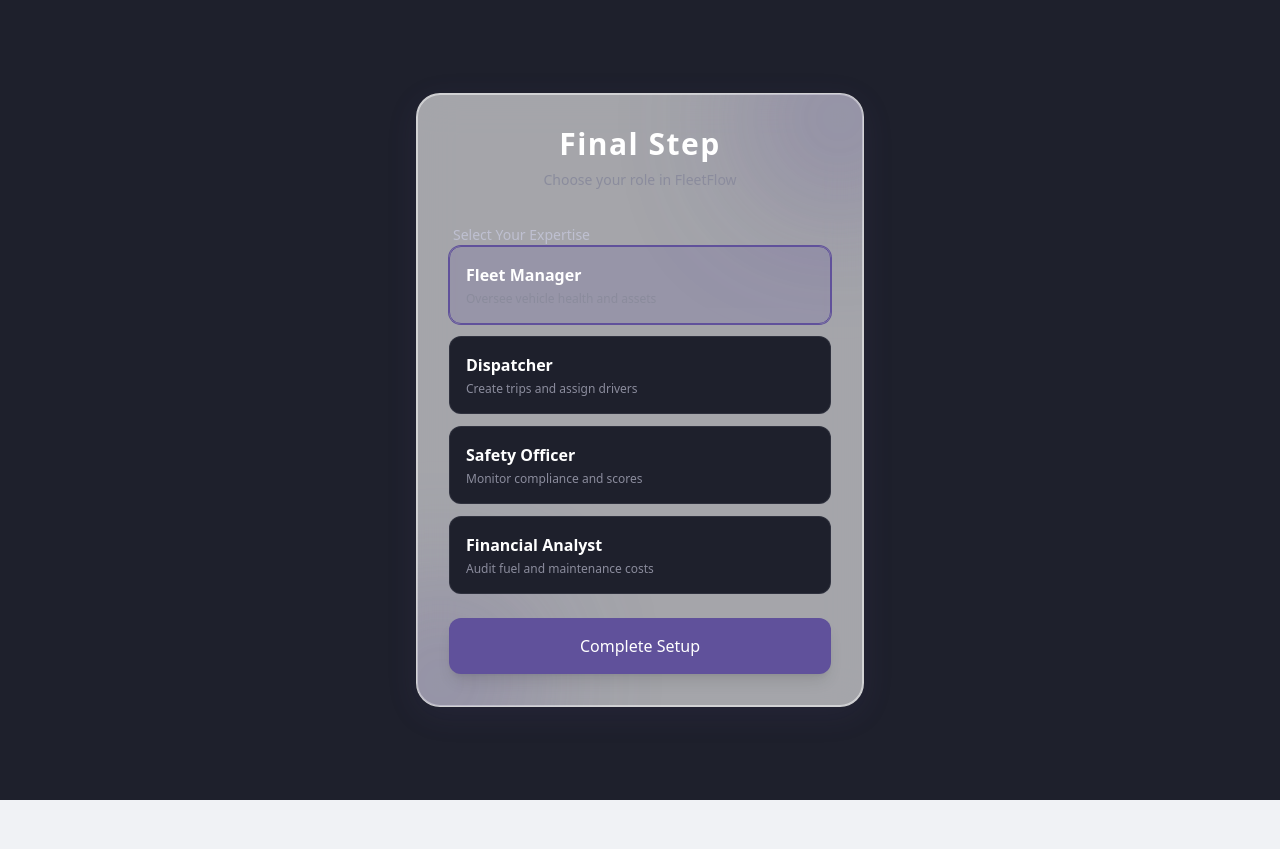
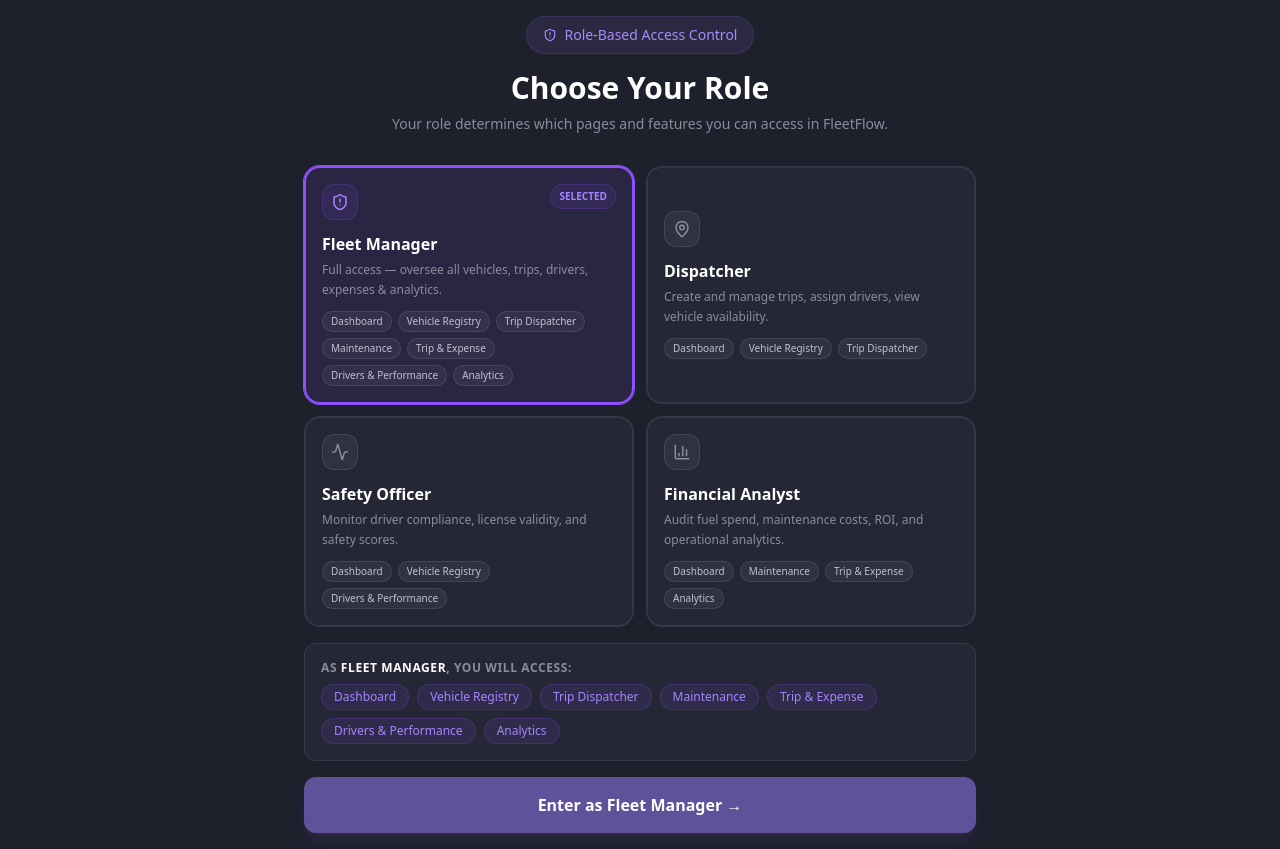
Before and after one commit to MirAfaqueAlli/fleetflow-logistics-management-system, a Next.js app: page /onboarding in a window 1280 px wide. Before the commit the page ends 800 px from the top, so only its background shows below. Built offline with nearby package versions, Linux system fonts and the light colour scheme; no server answers.

Commit message:
feat: add RBAC, smooth scroll, and update README

```diff
--- a/src/app/(dashboard)/analytics/page.tsx
+++ b/src/app/(dashboard)/analytics/page.tsx
@@ -1,7 +1,9 @@
 import { prisma } from "@/lib/prisma";
 import AnalyticsClient from "./AnalyticsClient";
+import { requireRole } from "@/lib/rbac";
 
 export default async function AnalyticsPage() {
+    await requireRole(["MANAGER", "FINANCIAL_ANALYST"]);
     // 1. Fetch raw data
     const [vehicles, trips, expenses] = await Promise.all([
         prisma.vehicle.findMany({
--- a/src/app/(dashboard)/expenses/page.tsx
+++ b/src/app/(dashboard)/expenses/page.tsx
@@ -1,7 +1,9 @@
 import { getExpenses, getVehicles } from "@/lib/actions/logistics";
 import ExpensesClient from "./ExpensesClient";
+import { requireRole } from "@/lib/rbac";
 
 export default async function ExpensesPage() {
+    await requireRole(["MANAGER", "FINANCIAL_ANALYST"]);
     const [rawExpenses, vehicles] = await Promise.all([
         getExpenses(),
         getVehicles(),
--- a/src/app/(dashboard)/maintenance/page.tsx
+++ b/src/app/(dashboard)/maintenance/page.tsx
@@ -1,8 +1,10 @@
 import { prisma } from "@/lib/prisma";
 import { getVehicles } from "@/lib/actions/logistics";
 import MaintenanceClient from "./MaintenanceClient";
+import { requireRole } from "@/lib/rbac";
 
 export default async function MaintenancePage() {
+    await requireRole(["MANAGER", "FINANCIAL_ANALYST"]);
     const [rawLogs, vehicles] = await Promise.all([
         prisma.maintenanceLog.findMany({
             include: { vehicle: true },
--- a/src/app/(dashboard)/performance/page.tsx
+++ b/src/app/(dashboard)/performance/page.tsx
@@ -1,7 +1,9 @@
 import { getDrivers } from "@/lib/actions/drivers";
 import PerformanceClient from "./PerformanceClient";
+import { requireRole } from "@/lib/rbac";
 
 export default async function PerformancePage() {
+    await requireRole(["MANAGER", "SAFETY_OFFICER"]);
     // Fetch all drivers and their completion stats via Prisma
     const drivers = await getDrivers();
 
--- a/src/app/(dashboard)/trips/page.tsx
+++ b/src/app/(dashboard)/trips/page.tsx
@@ -1,7 +1,9 @@
 import { getAvailableVehicles, getAvailableDrivers, getTrips } from "@/lib/actions/logistics";
 import TripsClient from "./TripsClient";
+import { requireRole } from "@/lib/rbac";
 
 export default async function TripsPage() {
+    await requireRole(["MANAGER", "DISPATCHER"]);
     const [vehicles, drivers, trips] = await Promise.all([
         getAvailableVehicles(),
         getAvailableDrivers(),
--- a/src/app/(dashboard)/vehicles/page.tsx
+++ b/src/app/(dashboard)/vehicles/page.tsx
@@ -1,7 +1,9 @@
 import { getVehicles } from "@/lib/actions/vehicles";
 import VehiclesClient from "./VehiclesClient";
+import { requireRole } from "@/lib/rbac";
 
 export default async function VehiclesPage() {
+    await requireRole(["MANAGER", "DISPATCHER", "SAFETY_OFFICER"]);
     // Fetch vehicles data on the server
     const vehicles = await getVehicles();
 
--- a/src/app/onboarding/page.tsx
+++ b/src/app/onboarding/page.tsx
@@ -5,6 +5,46 @@
 import { useSession } from "next-auth/react";
 import { updateUserRole } from "@/lib/actions/auth";
 import { Role } from "@prisma/client";
+import { ShieldAlert, Truck, MapPin, Activity, BarChart3, Wrench, Receipt, LayoutDashboard } from "lucide-react";
+
+const ROLES = [
+    {
+        value: "MANAGER",
+        label: "Fleet Manager",
+        desc: "Full access — oversee all vehicles, trips, drivers, expenses & analytics.",
+        color: "border-violet-500 ring-violet-500 bg-violet-500/10",
+        badgeColor: "text-violet-400 bg-violet-500/10 border-violet-500/20",
+        icon: ShieldAlert,
+        pages: ["Dashboard", "Vehicle Registry", "Trip Dispatcher", "Maintenance", "Trip & Expense", "Drivers & Performance", "Analytics"],
+    },
+    {
+        value: "DISPATCHER",
+        label: "Dispatcher",
+        desc: "Create and manage trips, assign drivers, view vehicle availability.",
+        color: "border-blue-500 ring-blue-500 bg-blue-500/10",
+        badgeColor: "text-blue-400 bg-blue-500/10 border-blue-500/20",
+        icon: MapPin,
+        pages: ["Dashboard", "Vehicle Registry", "Trip Dispatcher"],
+    },
+    {
+        value: "SAFETY_OFFICER",
+        label: "Safety Officer",
+        desc: "Monitor driver compliance, license validity, and safety scores.",
+        color: "border-emerald-500 ring-emerald-500 bg-emerald-500/10",
+        badgeColor: "text-emerald-400 bg-emerald-500/10 border-emerald-500/20",
+        icon: Activity,
+        pages: ["Dashboard", "Vehicle Registry", "Drivers & Performance"],
+    },
+    {
+        value: "FINANCIAL_ANALYST",
+        label: "Financial Analyst",
+        desc: "Audit fuel spend, maintenance costs, ROI, and operational analytics.",
+        color: "border-amber-500 ring-amber-500 bg-amber-500/10",
+        badgeColor: "text-amber-400 bg-amber-500/10 border-amber-500/20",
+        icon: BarChart3,
+        pages: ["Dashboard", "Maintenance", "Trip & Expense", "Analytics"],
+    },
+];
 
 export default function OnboardingPage() {
     const { data: session, update } = useSession();
@@ -12,6 +52,8 @@
     const [role, setRole] = useState("MANAGER");
     const [isLoading, setIsLoading] = useState(false);
     const [error, setError] = useState("");
+
+    const selectedRole = ROLES.find(r => r.value === role)!;
 
     const handleSubmit = async (e: React.FormEvent) => {
         e.preventDefault();
@@ -23,14 +65,13 @@
         try {
             const result = await updateUserRole(session.user.id, role as Role);
             if (result.success) {
-                // Update the session client-side to reflect the new role
                 await update({ role });
                 router.push("/dashboard");
                 router.refresh();
             } else {
                 setError(result.error || "Failed to update role");
             }
-        } catch (err) {
+        } catch {
             setError("An unexpected error occurred.");
         } finally {
             setIsLoading(false);
@@ -38,57 +79,88 @@
     };
 
     return (
-        <div className="min-h-screen flex items-center justify-center bg-[#1e202c] text-[#bfc0d1]">
-            <div className="w-full max-w-md p-8 rounded-2xl glass-panel bg-[#31323e] shadow-2xl relative overflow-hidden ring-1 ring-[#bfc0d1]/10">
-                <div className="absolute -top-10 -right-10 w-32 h-32 bg-[#60519b] rounded-full blur-[80px] opacity-70"></div>
-                <div className="absolute -bottom-10 -left-10 w-32 h-32 bg-[#60519b] rounded-full blur-[80px] opacity-70"></div>
+        <div className="min-h-screen flex items-center justify-center bg-[#1e202c] text-[#bfc0d1] p-4">
+            <div className="w-full max-w-2xl">
+                {/* Header */}
+                <div className="text-center mb-8">
+                    <div className="inline-flex items-center gap-2 px-4 py-2 rounded-full bg-[#60519b]/20 border border-[#60519b]/30 text-[#a78bfa] text-sm font-medium mb-4">
+                        <ShieldAlert size={14} />
+                        Role-Based Access Control
+                    </div>
+                    <h1 className="text-3xl font-bold text-white mb-2">Choose Your Role</h1>
+                    <p className="text-[#8b8c9d] text-sm">Your role determines which pages and features you can access in FleetFlow.</p>
+                </div>
 
-                <div className="relative z-10 text-center">
-                    <h1 className="text-3xl font-bold tracking-wider text-white mb-2">Final Step</h1>
-                    <p className="text-sm text-[#8b8c9d] mb-8">Choose your role in FleetFlow</p>
+                <form onSubmit={handleSubmit} className="space-y-4">
+                    {/* Role Cards */}
+                    <div className="grid grid-cols-1 sm:grid-cols-2 gap-3">
+                        {ROLES.map((item) => {
+                            const isActive = role === item.value;
+                            return (
+                                <button
+                                    key={item.value}
+                                    type="button"
+                                    onClick={() => setRole(item.value)}
+                                    className={`p-4 rounded-2xl border-2 transition-all text-left group relative overflow-hidden ${isActive
+                                            ? `${item.color} ring-1`
+                                            : "bg-[#252736] border-[#bfc0d1]/10 hover:border-[#60519b]/40"
+                                        }`}
+                                >
+                                    <div className="flex items-start justify-between mb-3">
+                                        <div className={`p-2 rounded-xl border ${isActive ? item.badgeColor : "bg-white/5 border-white/10 text-[#8b8c9d]"}`}>
+                                            <item.icon size={18} />
+                                        </div>
+                                        {isActive && (
+                                            <span className={`text-[10px] font-bold px-2 py-1 rounded-full border ${item.badgeColor}`}>
+                                                SELECTED
+                                            </span>
+                                        )}
+                                    </div>
+                                    <div className="font-bold text-white mb-1 group-hover:text-[#c4b5fd] transition-colors">
+                                        {item.label}
+                                    </div>
+                                    <div className="text-xs text-[#8b8c9d] leading-relaxed mb-3">{item.desc}</div>
+                                    <div className="flex flex-wrap gap-1.5">
+                                        {item.pages.map(p => (
+                                            <span key={p} className="text-[10px] px-2 py-0.5 rounded-full bg-white/5 border border-white/10 text-[#bfc0d1]">
+                                                {p}
+                                            </span>
+                                        ))}
+                                    </div>
+                                </button>
+                            );
+                        })}
+                    </div>
+
+                    {/* Access Preview */}
+                    <div className="p-4 rounded-xl bg-[#252736] border border-[#bfc0d1]/10">
+                        <p className="text-xs font-semibold text-[#8b8c9d] uppercase tracking-wider mb-2">
+                            As <span className="text-white">{selectedRole.label}</span>, you will access:
+                        </p>
+                        <div className="flex flex-wrap gap-2">
+                            {selectedRole.pages.map(p => (
+                                <span key={p} className={`text-xs px-3 py-1 rounded-full border font-medium ${selectedRole.badgeColor}`}>
+                                    {p}
+                                </span>
+                            ))}
+                        </div>
+                    </div>
 
                     {error && (
-                        <div className="bg-red-500/10 border border-red-500/50 text-red-400 p-3 rounded-xl mb-6 text-sm">
+                        <div className="bg-red-500/10 border border-red-500/50 text-red-400 p-3 rounded-xl text-sm">
                             {error}
                         </div>
                     )}
 
-                    <form onSubmit={handleSubmit} className="space-y-6">
-                        <div className="text-left space-y-2">
-                            <label className="text-sm font-medium text-[#bfc0d1] ml-1">Select Your Expertise</label>
-                            <div className="grid grid-cols-1 gap-3">
-                                {[
-                                    { value: "MANAGER", label: "Fleet Manager", desc: "Oversee vehicle health and assets" },
-                                    { value: "DISPATCHER", label: "Dispatcher", desc: "Create trips and assign drivers" },
-                                    { value: "SAFETY_OFFICER", label: "Safety Officer", desc: "Monitor compliance and scores" },
-                                    { value: "FINANCIAL_ANALYST", label: "Financial Analyst", desc: "Audit fuel and maintenance costs" },
-                                ].map((item) => (
-                                    <button
-                                        key={item.value}
-                                        type="button"
-                                        onClick={() => setRole(item.value)}
-                                        className={`p-4 rounded-xl border transition-all text-left group ${role === item.value
-                                            ? "bg-[#60519b]/20 border-[#60519b] ring-1 ring-[#60519b]"
-                                            : "bg-[#1e202c] border-[#bfc0d1]/10 hover:border-[#60519b]/50"
-                                            }`}
-                                    >
-                                        <div className="font-bold text-white group-hover:text-[#7b6ac6] transition-colors">{item.label}</div>
-                                        <div className="text-xs text-[#8b8c9d] mt-1">{item.desc}</div>
-                                    </button>
-                                ))}
-                            </div>
-                        </div>
-
                     <button
                         type="submit"
                         disabled={isLoading}
-                            className="w-full bg-[#60519b] hover:bg-[#7b6ac6] active:scale-[0.98] transition-all duration-300 text-white font-medium rounded-xl px-4 py-4 shadow-lg disabled:opacity-50"
+                        className="w-full bg-[#60519b] hover:bg-[#7b6ac6] active:scale-[0.98] transition-all duration-300 text-white font-semibold rounded-xl px-4 py-4 shadow-lg shadow-[#60519b]/20 disabled:opacity-50"
                     >
-                            {isLoading ? "Finalizing..." : "Complete Setup"}
+                        {isLoading ? "Setting up your workspace..." : `Enter as ${selectedRole.label} →`}
                     </button>
                 </form>
             </div>
         </div>
-        </div>
     );
 }
--- a/src/components/dashboard/Sidebar.tsx
+++ b/src/components/dashboard/Sidebar.tsx
@@ -10,7 +10,8 @@
     BarChart3,
     LayoutDashboard,
     X,
-    Home
+    Home,
+    ShieldAlert
 } from "lucide-react";
 
 interface SidebarProps {
@@ -20,6 +21,7 @@
 
 import Link from "next/link";
 import { usePathname } from "next/navigation";
+import { useSession } from "next-auth/react";
 
 const SidebarItem = ({
     icon: Icon,
@@ -42,8 +44,32 @@
     </Link>
 );
 
+// ─── RBAC Nav Config ───
+const ALL_NAV = [
+    { href: "/dashboard", icon: LayoutDashboard, text: "Dashboard", roles: ["MANAGER", "DISPATCHER", "SAFETY_OFFICER", "FINANCIAL_ANALYST"] },
+    { href: "/vehicles", icon: Truck, text: "Vehicle Registry", roles: ["MANAGER", "DISPATCHER", "SAFETY_OFFICER"] },
+    { href: "/trips", icon: MapPin, text: "Trip Dispatcher", roles: ["MANAGER", "DISPATCHER"] },
+    { href: "/maintenance", icon: Wrench, text: "Maintenance", roles: ["MANAGER", "FINANCIAL_ANALYST"] },
+    { href: "/expenses", icon: Receipt, text: "Trip & Expense", roles: ["MANAGER", "FINANCIAL_ANALYST"] },
+    { href: "/performance", icon: Activity, text: "Drivers & Performance", roles: ["MANAGER", "SAFETY_OFFICER"] },
+    { href: "/analytics", icon: BarChart3, text: "Analytics", roles: ["MANAGER", "FINANCIAL_ANALYST"] },
+];
+
+// Role display config
+const ROLE_META: Record<string, { label: string; color: string }> = {
+    MANAGER: { label: "Fleet Manager", color: "text-violet-400  bg-violet-500/10 border-violet-500/20" },
+    DISPATCHER: { label: "Dispatcher", color: "text-blue-400    bg-blue-500/10   border-blue-500/20" },
+    SAFETY_OFFICER: { label: "Safety Officer", color: "text-emerald-400 bg-emerald-500/10 border-emerald-500/20" },
+    FINANCIAL_ANALYST: { label: "Financial Analyst", color: "text-amber-400   bg-amber-500/10  border-amber-500/20" },
+};
+
 export const Sidebar = ({ sidebarOpen, setSidebarOpen }: SidebarProps) => {
     const pathname = usePathname();
+    const { data: session } = useSession();
+    const userRole = (session?.user as any)?.role as string || "NONE";
+
+    const visibleNav = ALL_NAV.filter(item => item.roles.includes(userRole));
+    const roleMeta = ROLE_META[userRole];
 
     const handleLinkClick = () => {
         if (window.innerWidth < 1024) {
@@ -72,6 +98,7 @@
                 transition={{ type: "spring", bounce: 0, duration: 0.4 }}
                 className="w-72 glass-panel m-4 rounded-2xl flex flex-col z-50 fixed lg:relative h-[calc(100vh-2rem)] border-r border-[var(--card-border)]"
             >
+                {/* Logo */}
                 <div className="p-6 flex items-center justify-between border-b border-[var(--card-border)]">
                     <div className="flex items-center gap-3">
                         <div className="w-10 h-10 rounded-xl bg-gradient-to-br from-[#60519b] to-[#31323e] flex items-center justify-center shadow-lg shadow-[#60519b]/20">
@@ -84,15 +111,29 @@
                     </button>
                 </div>
 
-                <div className="flex-1 p-4 space-y-1.5 overflow-y-auto custom-scrollbar mt-4">
+                {/* Role Badge */}
+                {roleMeta && (
+                    <div className="px-4 pt-4">
+                        <div className={`flex items-center gap-2 px-3 py-2 rounded-xl border text-xs font-semibold ${roleMeta.color}`}>
+                            <ShieldAlert size={14} />
+                            <span>{roleMeta.label}</span>
+                        </div>
+                    </div>
+                )}
+
+                {/* Nav Items */}
+                <div className="flex-1 p-4 space-y-1.5 overflow-y-auto custom-scrollbar mt-2">
                     <SidebarItem href="/" icon={Home} text="Home" active={pathname === '/'} onClick={handleLinkClick} />
-                    <SidebarItem href="/dashboard" icon={LayoutDashboard} text="Dashboard" active={pathname === '/dashboard'} onClick={handleLinkClick} />
-                    <SidebarItem href="/vehicles" icon={Truck} text="Vehicle Registry" active={pathname === '/vehicles'} onClick={handleLinkClick} />
-                    <SidebarItem href="/trips" icon={MapPin} text="Trip Dispatcher" active={pathname === '/trips'} onClick={handleLinkClick} />
-                    <SidebarItem href="/maintenance" icon={Wrench} text="Maintenance" active={pathname === '/maintenance'} onClick={handleLinkClick} />
-                    <SidebarItem href="/expenses" icon={Receipt} text="Trip & Expense" active={pathname === '/expenses'} onClick={handleLinkClick} />
-                    <SidebarItem href="/performance" icon={Activity} text="Drivers & Performance" active={pathname === '/performance'} onClick={handleLinkClick} />
-                    <SidebarItem href="/analytics" icon={BarChart3} text="Analytics" active={pathname === '/analytics'} onClick={handleLinkClick} />
+                    {visibleNav.map(item => (
+                        <SidebarItem
+                            key={item.href}
+                            href={item.href}
+                            icon={item.icon}
+                            text={item.text}
+                            active={pathname === item.href}
+                            onClick={handleLinkClick}
+                        />
+                    ))}
                 </div>
             </motion.aside>
         </>
--- /dev/null
+++ b/src/lib/rbac.ts
@@ -0,0 +1,29 @@
+import { auth } from "@/auth";
+import { redirect } from "next/navigation";
+
+// ─── Role Access Map ───
+// Defines which roles can access which routes
+export const ROUTE_ROLES: Record<string, string[]> = {
+    "/dashboard":  ["MANAGER", "DISPATCHER", "SAFETY_OFFICER", "FINANCIAL_ANALYST"],
+    "/vehicles":   ["MANAGER", "DISPATCHER", "SAFETY_OFFICER"],
+    "/trips":      ["MANAGER", "DISPATCHER"],
+    "/maintenance":["MANAGER", "FINANCIAL_ANALYST"],
+    "/expenses":   ["MANAGER", "FINANCIAL_ANALYST"],
+    "/performance":["MANAGER", "SAFETY_OFFICER"],
+    "/analytics":  ["MANAGER", "FINANCIAL_ANALYST"],
+};
+
+/**
+ * Call this at the top of any Server Component page.
+ * It will redirect unauthorized users to /dashboard with an "access denied" param.
+ */
+export async function requireRole(allowedRoles: string[]): Promise<string> {
+    const session = await auth();
+    const role = (session?.user as any)?.role as string | undefined;
+
+    if (!role || !allowedRoles.includes(role)) {
+        redirect("/dashboard?denied=1");
+    }
+
+    return role;
+}
```
Also changed, not shown: src/app/(dashboard)/dashboard/DashboardClient.tsx (+20 -1 lines), src/app/(dashboard)/dashboard/page.tsx (+9 -13 lines), 1 other file (tests, documents, lock files or other folders). Lines whose indentation alone changed are shown as unchanged.
